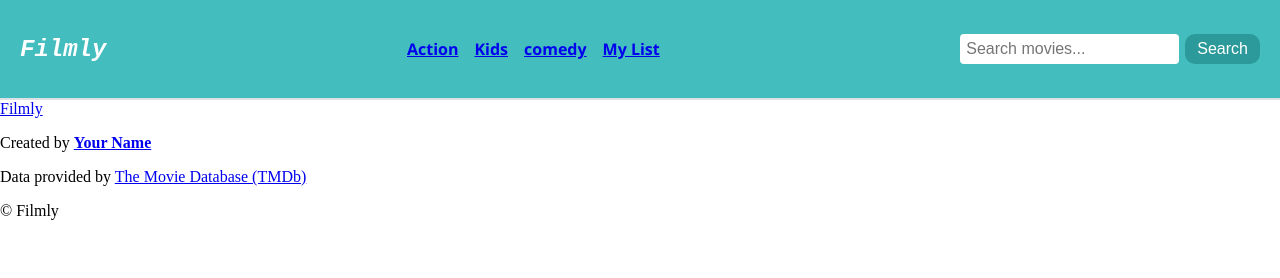
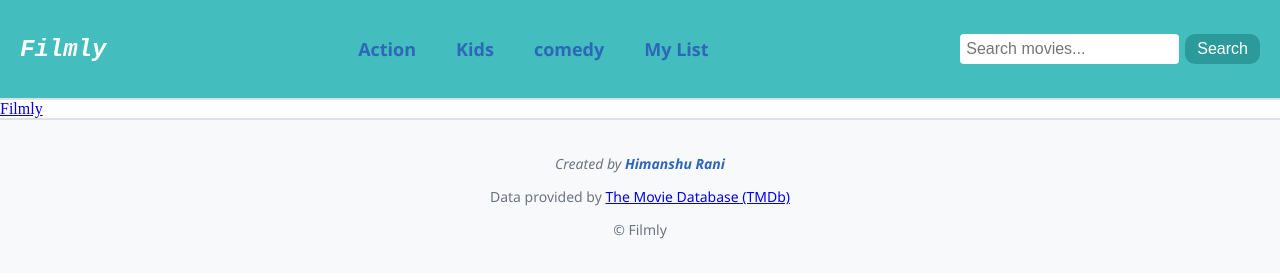
Before and after one commit to hrs1510/End-Project-Skriptsprak-och-databashantering, a website built with webpack: page index.html in a window 1280 px wide. Built offline with nearby package versions, Linux system fonts and the light colour scheme.

Commit message:
footer created and css applies

```diff
--- a/css/style.css
+++ b/css/style.css
@@ -1,6 +1,8 @@
 /* Basic reset of page */
 * { box-sizing: border-box; }
-html, body { margin: 0; padding: 0; }
+/* updated: ensure full-height and allow footer to stick to bottom */
+html, body { margin: 0; padding: 0; height: 100%; }
+body { display: flex; flex-direction: column; min-height: 100vh; }
 
 /* Header layout */
 .header-box {
@@ -44,7 +46,18 @@ html, body { margin: 0; padding: 0; }
   margin: 0;
   white-space: nowrap;
 }
-
+.nav li a {
+  text-decoration: none;
+  color: #2e67ba;
+  font-size: 18px;
+  padding: 6px 12px;
+  border-radius: 4px;
+  transition: background-color 0.3s;
+}
+.nav li a:hover {
+  background-color: #2e67ba;
+  color: white;
+}
 .search-box {
   display: flex;
   gap: 6px;
@@ -67,3 +80,25 @@ html, body { margin: 0; padding: 0; }
   font-size: 16px;
   cursor: pointer;
 }
+
+.footer-box {
+  background-color: #f8f9fa;
+  padding: 20px;
+  text-align: center;
+  border-top: 2px solid #dee2e6;
+  font-family: 'Segoe UI', Tahoma, Geneva, Verdana, sans-serif;
+  color: #6c757d;
+  font-size: 14px;
+  margin-top: auto;
+}
+
+.created-by {
+  font-style: italic;
+}
+.created-by a {
+  color: #2e67ba;
+  text-decoration: none;
+}
+.created-by a:hover {
+  text-decoration: underline;
+}
--- a/index.html
+++ b/index.html
@@ -34,18 +34,19 @@
 
 </main>
 <footer>
-  <div class="footer-grid">
+  <div class="footer-box">
     <div class="created-by">
-      <p>Created by <a href="https://github.com/hrs1510?tab=repositories&q=&type=public&language=&sort="><strong>Your
-        Name</strong></a></p>
+      <p>Created by <a href="https://github.com/hrs1510?tab=repositories&q=&type=public&language=&sort="><strong>Himanshu
+        Rani</strong></a></p>
     </div>
     <div class="data-by">
       <p>Data provided by <a href="https://www.themoviedb.org/" target="_blank" rel="noopener">The Movie Database
         (TMDb)</a></p>
+      <div class="copyright">
+        <p>&copy; <span id="year"></span> Filmly</p>
+      </div>
     </div>
-    <div class="copyright">
-      <p>&copy; <span id="year"></span> Filmly</p>
-    </div>
+
   </div>
 </body>
 </html>
```
